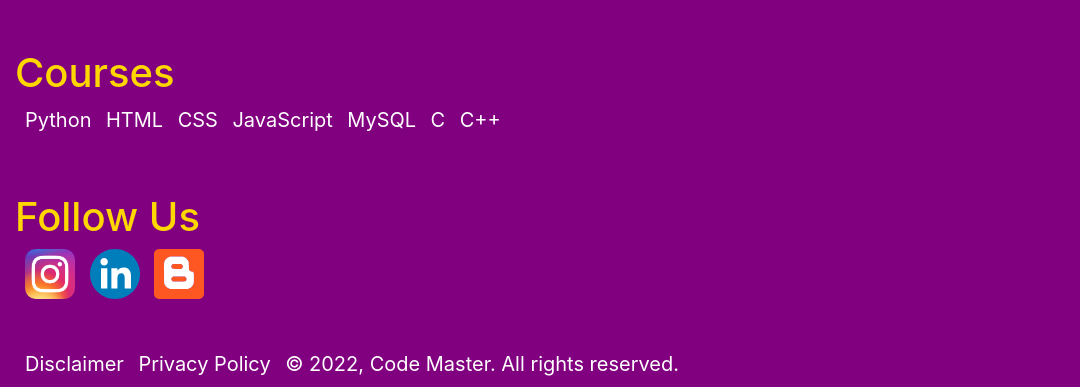
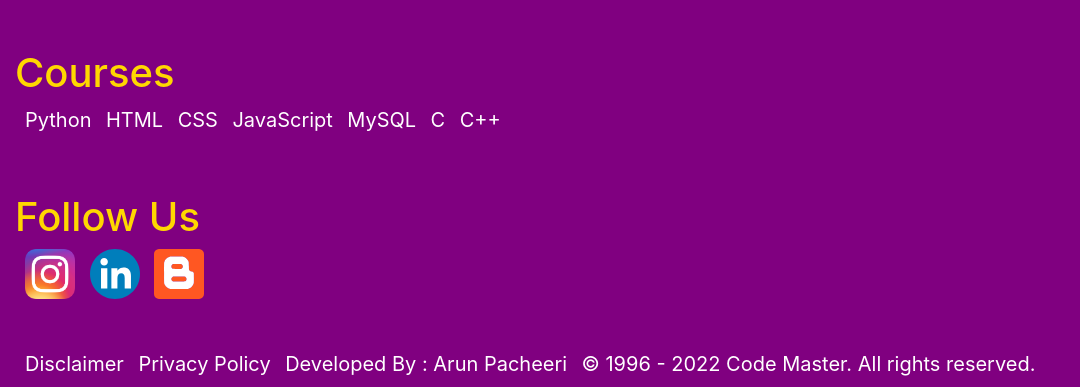
Before and after one commit to arunp007/CM-Learning-Platform, a Django app: page /learnapp/home in a window 1280 px wide. Shown: the part 3688-4075 px from the top of the page, without its empty margins (0-1080 px from the left). Run offline with Django 4.2, Linux system fonts and the light colour scheme.

Commit message:
Added Some Changes

```diff
--- a/learnproject/learnapp/templates/home.html
+++ b/learnproject/learnapp/templates/home.html
@@ -13,7 +13,7 @@
 <body>
 
     <nav class="navbar navbar-expand-lg navbar-light bg-light">
-        <a class="navbar-brand" href="#"><img src="{% static 'images/logo.png' %}" width="150px"></a>
+        <a class="navbar-brand" href="#"><img src="{% static 'images/logo15.png' %}" width="150px"></a>
         <button class="navbar-toggler" type="button" data-toggle="collapse" data-target="#navbarSupportedContent" aria-controls="navbarSupportedContent" aria-expanded="false" aria-label="Toggle navigation">
           <span class="navbar-toggler-icon"></span>
         </button>
@@ -203,7 +203,8 @@
         <div class="col-xs-12 col-lg-12" style="margin-top: 50px;">
           <a href="" style="margin-left: 10px; color: white;"><label>Disclaimer</label></a>
           <a href="" style="margin-left: 10px; color: white;"><label>Privacy Policy</label></a>
-          <a href="" style="margin-left: 10px; color: white;"><label>© 2022, Code Master. All rights reserved.</label></a>
+          <a href="" style="margin-left: 10px; color: white;"><label for="">Developed By : Arun Pacheeri</label></a>
+          <a href="" style="margin-left: 10px; color: white;"><label>© 1996 - 2022 Code Master. All rights reserved.</label></a>
         </div>
       </div>
     </div>
```
Also changed, not shown: learnproject/learnapp/static/images/logo15.png (renamed from learnproject/learnapp/static/images/logo.png).
